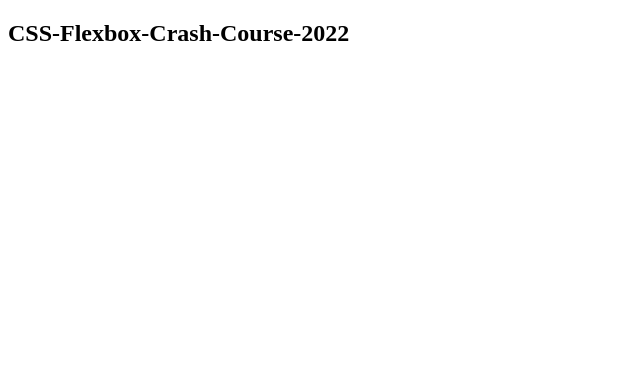
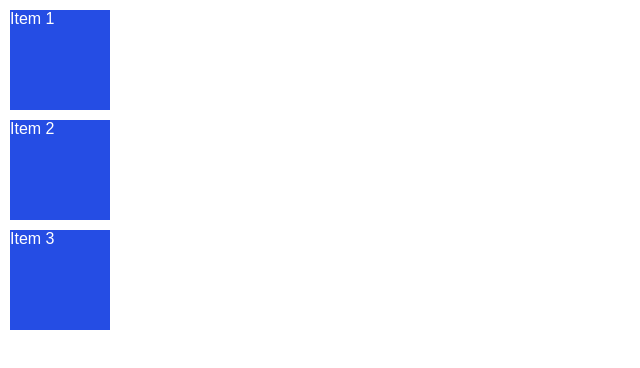
Before and after one commit to yrysgulergesh/CSS-Flexbox-Crash-Course-2022, a plain HTML site: page index.html in a window 1280 px wide. Shown: the whole page, without its empty margins (0-640 px from the left). Drawn offline with Linux system fonts and the light colour scheme.

Commit message:
start flexbox

```diff
--- a/index.html
+++ b/index.html
@@ -4,9 +4,13 @@
     <meta charset="UTF-8">
     <meta http-equiv="X-UA-Compatible" content="IE=edge">
     <meta name="viewport" content="width=device-width, initial-scale=1.0">
-    <title>CSS FLexbox!</title>
+    <link rel="stylesheet" href="styles.css">
+    <title>Flexbox Crash Course</title>
 </head>
 <body>
-    <h2>CSS-Flexbox-Crash-Course-2022</h2>
+    <div class="flex-container"></div>
+    <div class="item">Item 1</div>
+    <div class="item">Item 2</div>
+    <div class="item">Item 3</div>
 </body>
 </html>
--- a/styles.css
+++ b/styles.css
@@ -0,0 +1,28 @@
+* {
+    box-sizing: border-box;
+    margin: 0;
+    padding: 0;
+}
+
+body {
+    font-family: Arial, Helvetica, sans-serif;
+}
+
+.flex-container {
+    /* display: flex;  */
+    background-color: #f4f4f4;
+}
+
+.flex-container::after {
+    content: '',;
+    clear: both;
+    display: block;
+
+}
+.item {
+    width: 100px;
+    height: 100px;
+    background-color: #254de4;
+    color: #fff;
+    margin: 10px;
+}
```
